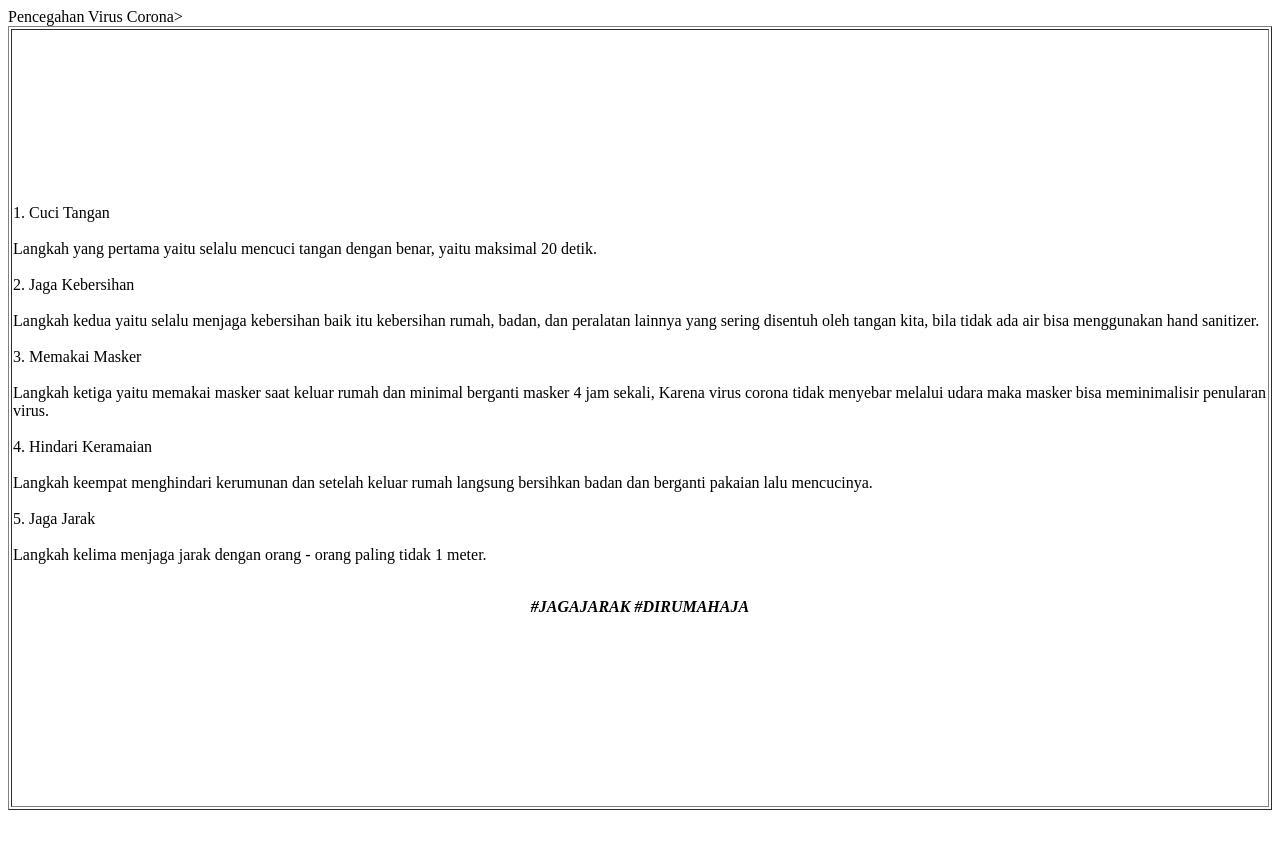
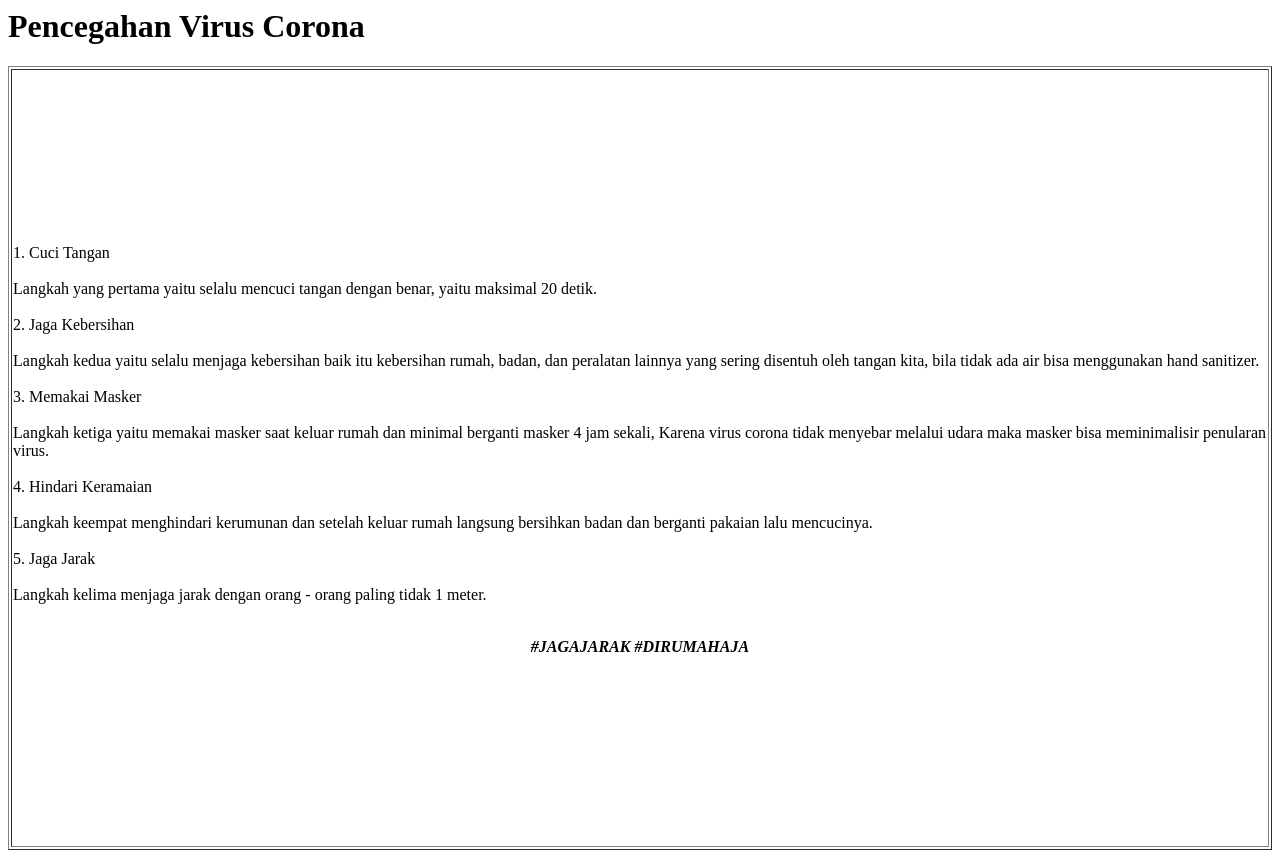
Before and after one commit to Anitaaa30/Anitaaa30.github.io, a plain HTML site: page index.html in a window 1280 px wide. Before the commit the page ends 818 px from the top, so only its background shows below. Drawn offline with Linux system fonts and the light colour scheme.

Commit message:
Update index.html

```diff
--- a/index.html
+++ b/index.html
@@ -3,8 +3,7 @@
 <title> Pencegahan Virus Corona</title>
 </head>
 <body>
-<table border="1" align="center" width="100%" height="100%" class="header">Pencegahan Virus Corona>
-</div>
+<table border="1" align="center" width="100%" height="100%"><div class="wrap"><div class="header"><h1 class="header">Pencegahan Virus Corona<h1></div>
 <tr>
 <td>
 <br>1. Cuci Tangan</br>
```
